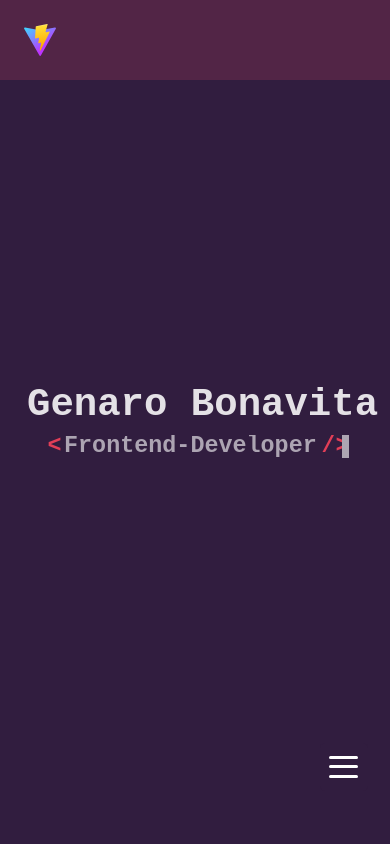
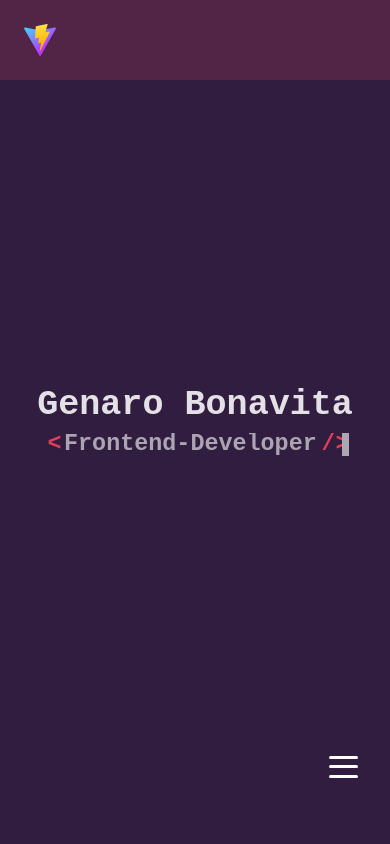
Before and after one commit to genaroibc/portfolio, a React (Vite) app: page / in a window 390 px wide. Shown: the top 844 px of the page. Built offline with nearby package versions, Linux system fonts and the light colour scheme.

Commit message:
add some responsive styles

```diff
--- a/src/components/Header.jsx
+++ b/src/components/Header.jsx
@@ -30,7 +30,6 @@ const STHeader = styled.header`
       max-width: 1000px;
       width: 80%;
       height: auto;
-      margin: auto;
 
       flex-direction: row;
       justify-content: space-around;
--- a/src/components/Hero.jsx
+++ b/src/components/Hero.jsx
@@ -55,7 +55,7 @@ const STTitle = styled.h1`
 
   margin-bottom: 0.8rem;
 
-  font-size: 10vw;
+  font-size: 9vw;
 
   animation: typingWord 3.5s steps(15), lineBlink 0.23s 16 step-end;
 
```
